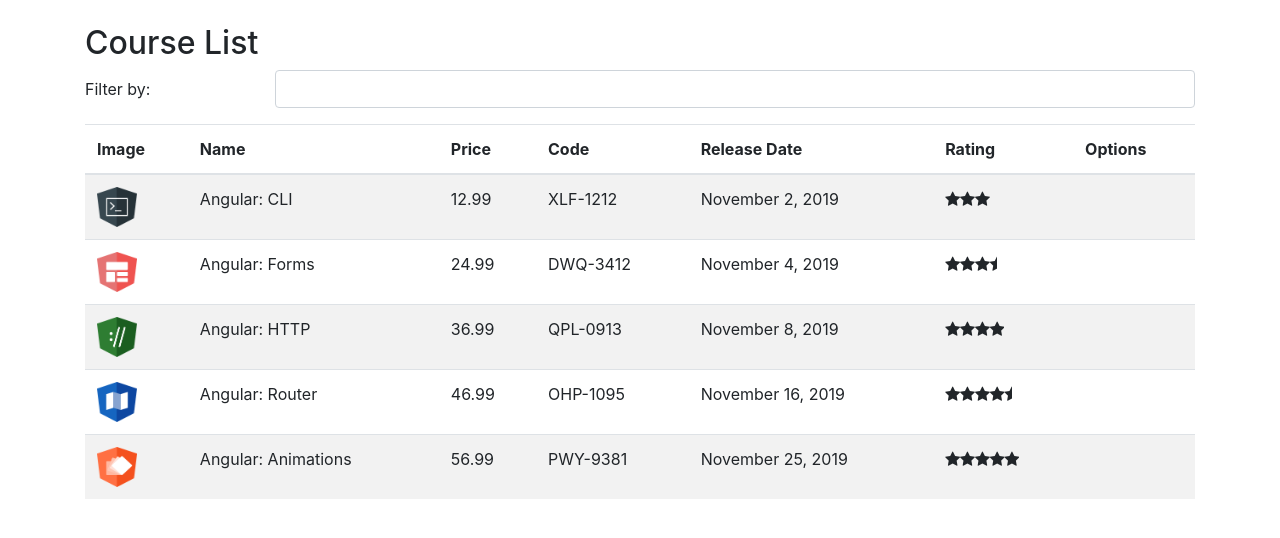
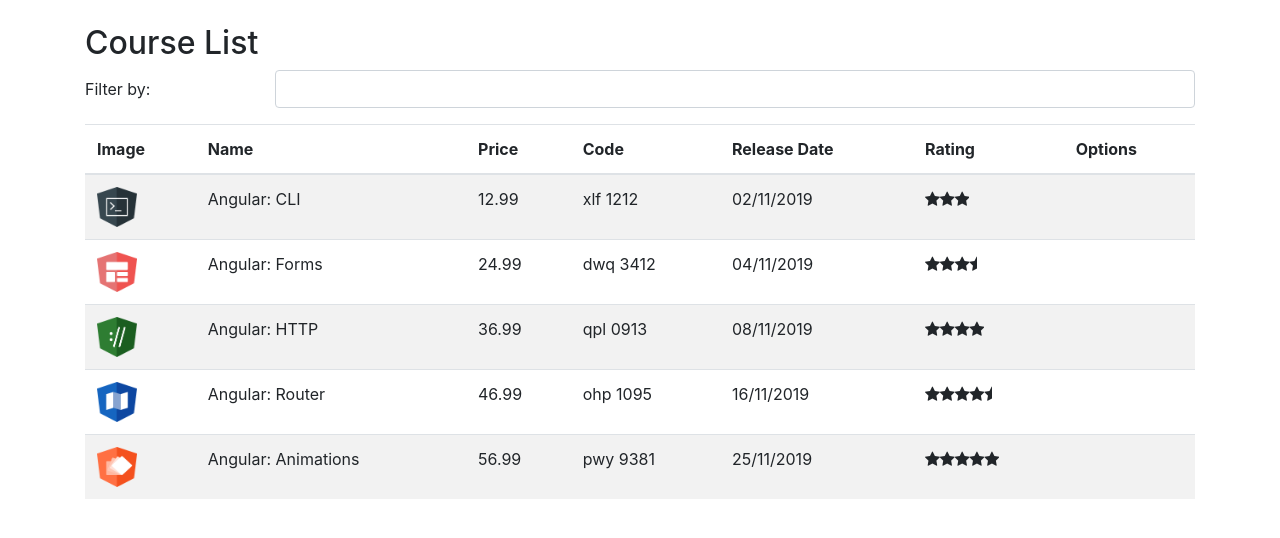
Before and after one commit to LeonardoMFSilva/course-manager-Angular, an Angular app: page / in a window 1280 px wide. Shown: the top 538 px of the page. Built offline with nearby package versions, Linux system fonts and the light colour scheme.

Commit message:
Adding and replacing pipes

```diff
--- a/src/app/app.module.ts
+++ b/src/app/app.module.ts
@@ -5,13 +5,15 @@
 import { AppComponent } from './app.component';
 import { CourseListComponent } from './courses/course-list.component';
 import { StarComponent } from './star/star.component';
+import { ReplacePipe } from './pipe/replace.pipe';
 
 
 @NgModule({
   declarations: [
     AppComponent,
     CourseListComponent,
-    StarComponent
+    StarComponent,
+    ReplacePipe
   ],
   imports: [
     BrowserModule,
--- a/src/app/courses/course-list.component.html
+++ b/src/app/courses/course-list.component.html
@@ -24,8 +24,8 @@
          <td><img [src]="course.imageUrl" width="40" height="40" alt="Imagem do curso"></td>
          <td>{{course.name}}</td>
          <td>{{course.price}}</td>
-         <td>{{course.code}}</td>
-         <td>{{course.releaseDate}}</td>
+         <td>{{course.code | lowercase | replace: '-': ' '}}</td>
+         <td>{{course.releaseDate | date: 'dd/MM/yyyy'}}</td>
          <td>
             <app-star [rating]="course.rating"></app-star>
          </td>
--- /dev/null
+++ b/src/app/pipe/replace.pipe.ts
@@ -0,0 +1,13 @@
+import { Pipe, PipeTransform } from "@angular/core";
+
+
+@Pipe({
+    name: 'replace'
+})
+export class ReplacePipe implements PipeTransform{
+
+    transform(value: string, char: string, valueToReplace: string){
+        return value.replace(char, valueToReplace)
+    }
+
+}
```
